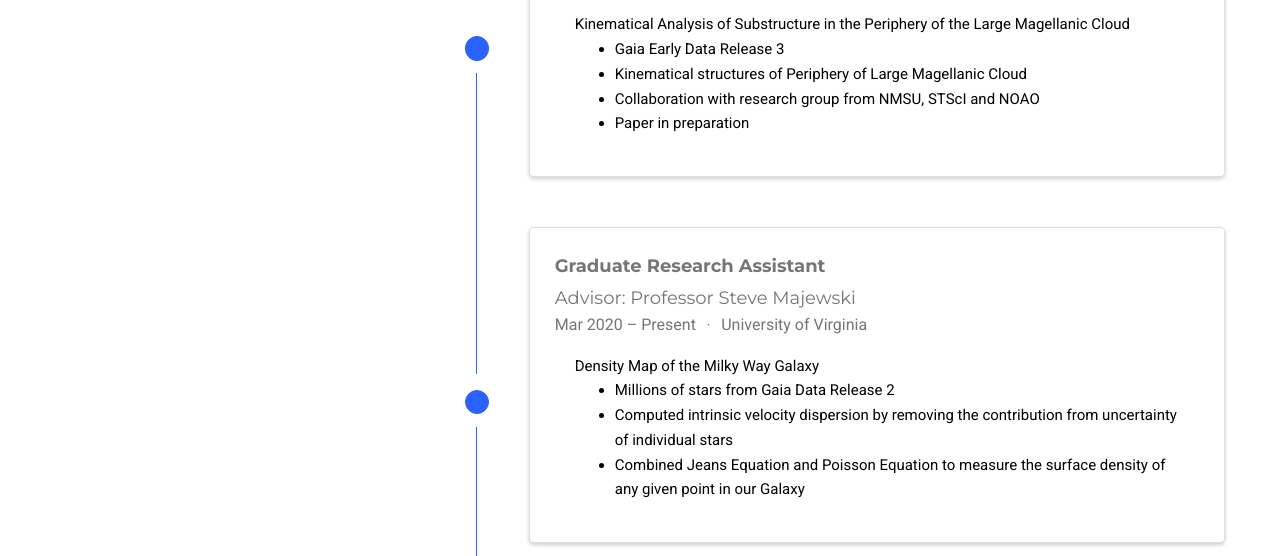
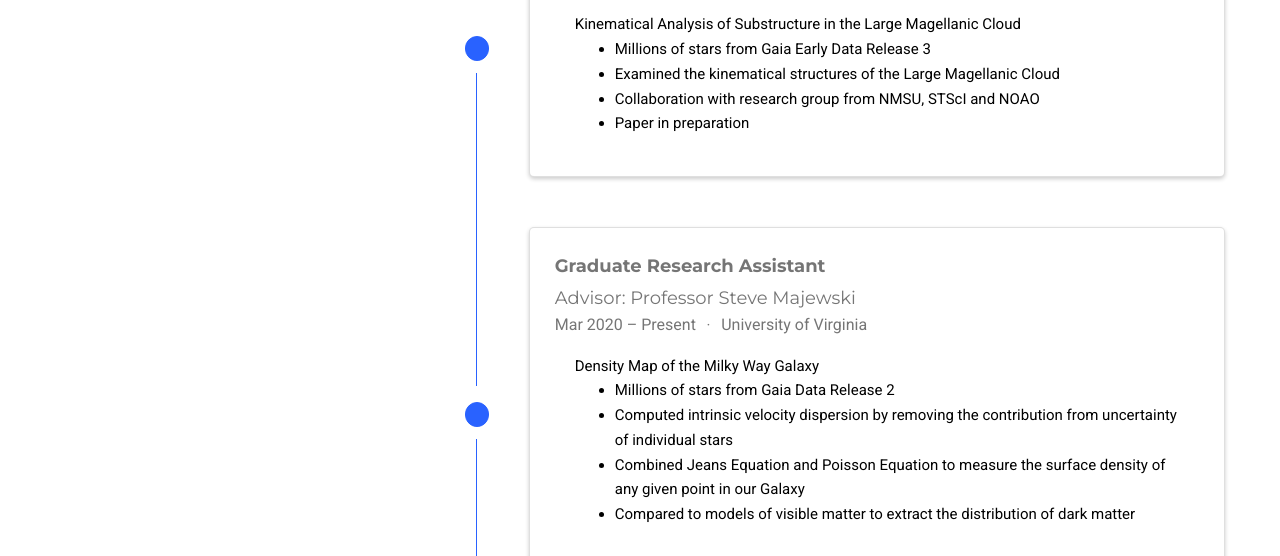
Before and after one commit to chengxinlun/chengxinlun.github.io, a plain HTML site: page research/index.html in a window 1280 px wide. Shown: the part 244-800 px from the top of the page. Drawn offline with nearby package versions, Linux system fonts and the light colour scheme; some packages are replaced by stand-ins of ours; some icons are missing.

Commit message:
Update research experience

```diff
--- a/research/index.html
+++ b/research/index.html
@@ -461,10 +461,10 @@
                 <span>University of Virginia</span>
 
             </div>
-            <div class="card-text"><p>Kinematical Analysis of Substructure in the Periphery of the Large Magellanic Cloud</p>
+            <div class="card-text"><p>Kinematical Analysis of Substructure in the Large Magellanic Cloud</p>
 <ul>
-<li>Gaia Early Data Release 3</li>
-<li>Kinematical structures of Periphery of Large Magellanic Cloud</li>
+<li>Millions of stars from Gaia Early Data Release 3</li>
+<li>Examined the kinematical structures of the Large Magellanic Cloud</li>
 <li>Collaboration with research group from NMSU, STScI and NOAO</li>
 <li>Paper in preparation</li>
 </ul>
@@ -510,6 +510,7 @@
 <li>Millions of stars from Gaia Data Release 2</li>
 <li>Computed intrinsic velocity dispersion by removing the contribution from uncertainty of individual stars</li>
 <li>Combined Jeans Equation and Poisson Equation to measure the surface density of any given point in our Galaxy</li>
+<li>Compared to models of visible matter to extract the distribution of dark matter</li>
 </ul>
 </div>
           </div>
```
